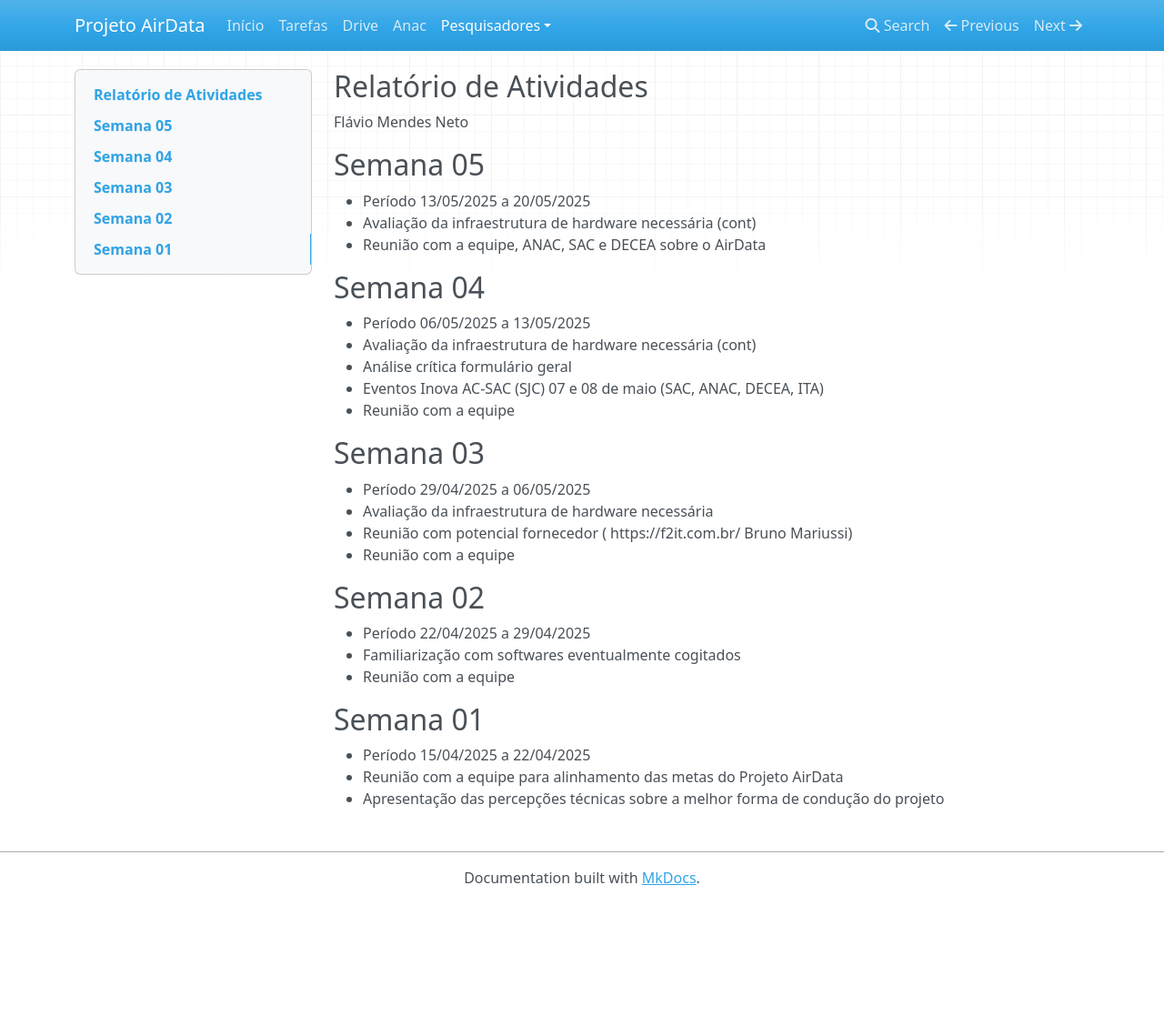
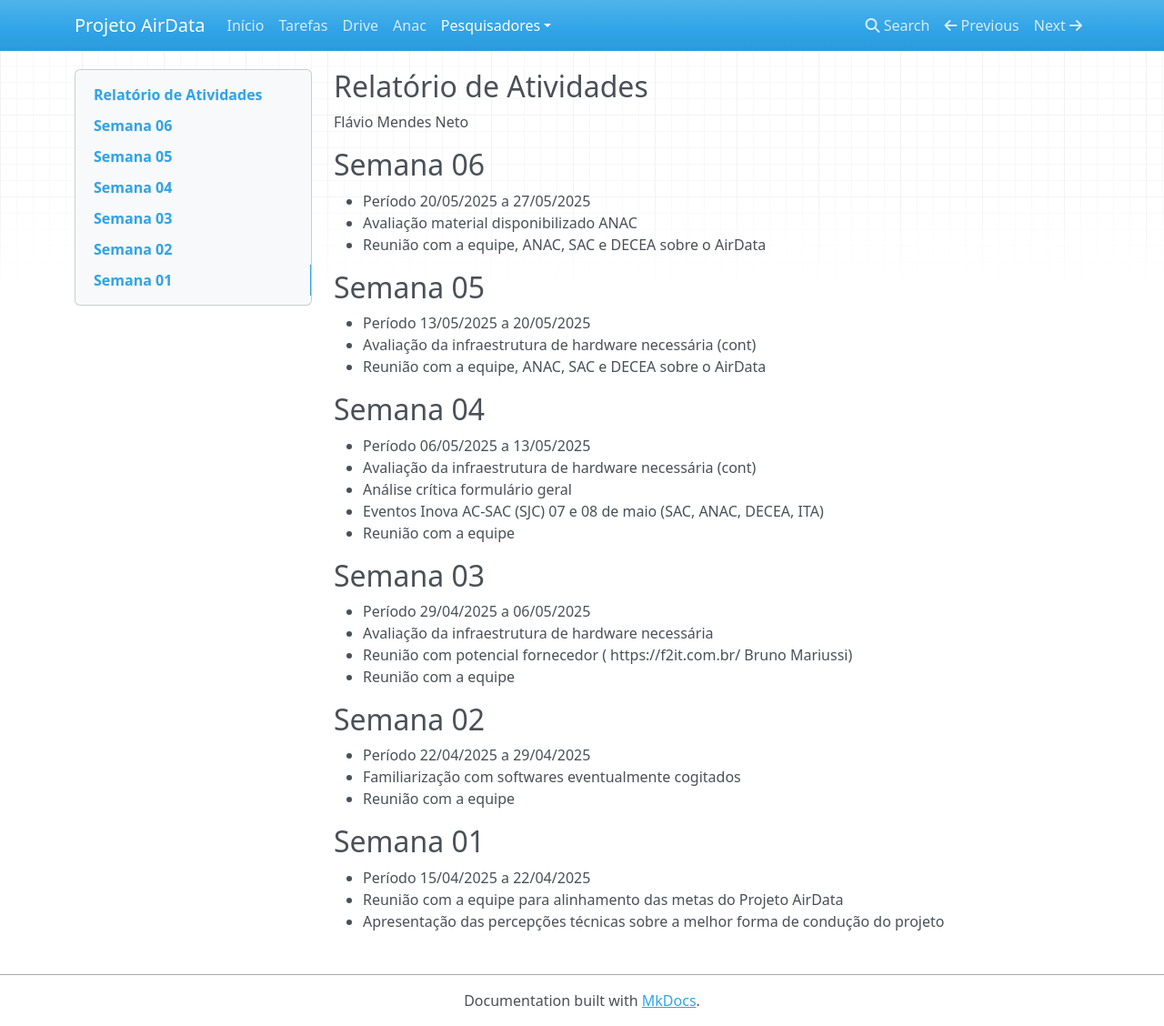
Before and after one commit to projetoairdata/web, an MkDocs documentation site: the page built from docs/pesquisadores/flavio_mendes_neto.md, in a window 1280 px wide and 1128 px high. Shown: the whole window at 91% size. Built offline with MkDocs 1.6.1, drawn with Linux system fonts in a browser that asks for light colours; nearby versions of some CDN libraries.

Commit message:
Update flavio_mendes_neto.md

```diff
--- a/docs/pesquisadores/flavio_mendes_neto.md
+++ b/docs/pesquisadores/flavio_mendes_neto.md
@@ -1,6 +1,12 @@
 ## Relatório de Atividades
 
 Flávio Mendes Neto
+
+## Semana 06
+
+- Período 20/05/2025 a 27/05/2025
+- Avaliação material disponibilizado ANAC
+- Reunião com a equipe, ANAC, SAC e DECEA sobre o AirData
 
 ## Semana 05
 
```
